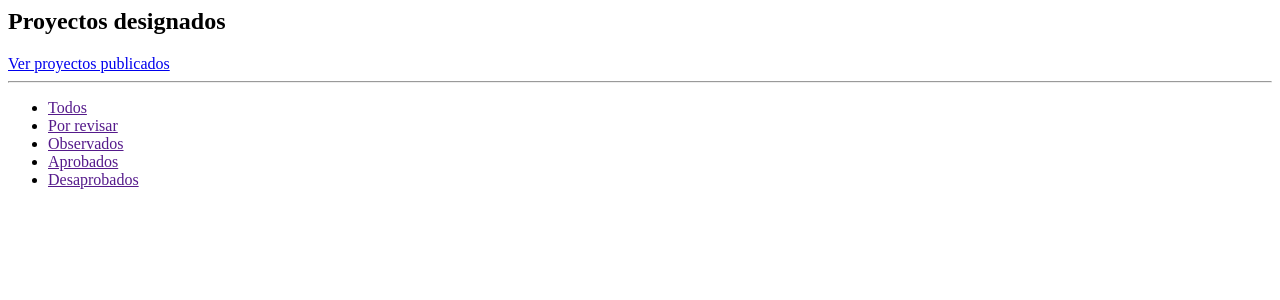
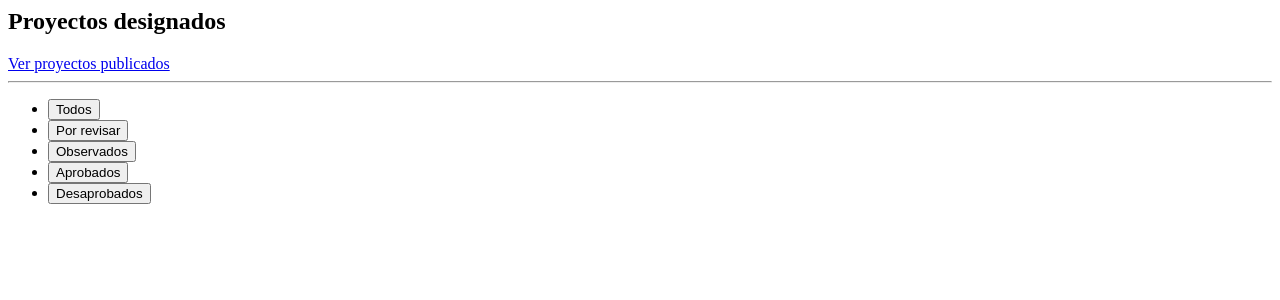
Before and after one commit to jhomudev/repo_mvc, a PHP site: page /repo_mvc/instructor-view.php in a window 1280 px wide. Shown: the top 300 px of the page. Run offline with PHP 8.4, Linux system fonts and the light colour scheme; some libraries are stand-ins or nearby versions.

Commit message:
links de filtrado a botnones de filtrado

```diff
--- a/Views/contents/instructor-view.php
+++ b/Views/contents/instructor-view.php
@@ -8,11 +8,11 @@
     <div class="container__projects">
       <nav class="filter">
         <ul>
-          <li><a class="filter__item" href="" data-state="">Todos</a></li>
-          <li><a class="filter__item" href="" data-state="">Por revisar</a></li>
-          <li><a class="filter__item" href="" data-state="">Observados</a></li>
-          <li><a class="filter__item" href="" data-state="">Aprobados</a></li>
-          <li><a class="filter__item" href="" data-state="">Desaprobados</a></li>
+          <li><button class="filter__item" data-state="">Todos</button></li>
+          <li><button class="filter__item" data-state="1">Por revisar</button></li>
+          <li><button class="filter__item" data-state="obs">Observados</button></li>
+          <li><button class="filter__item" data-state="6">Aprobados</button></li>
+          <li><button class="filter__item" data-state="5">Desaprobados</button></li>
         </ul>
       </nav>
       <div id="projectsBox" class="projectsBox">
```
